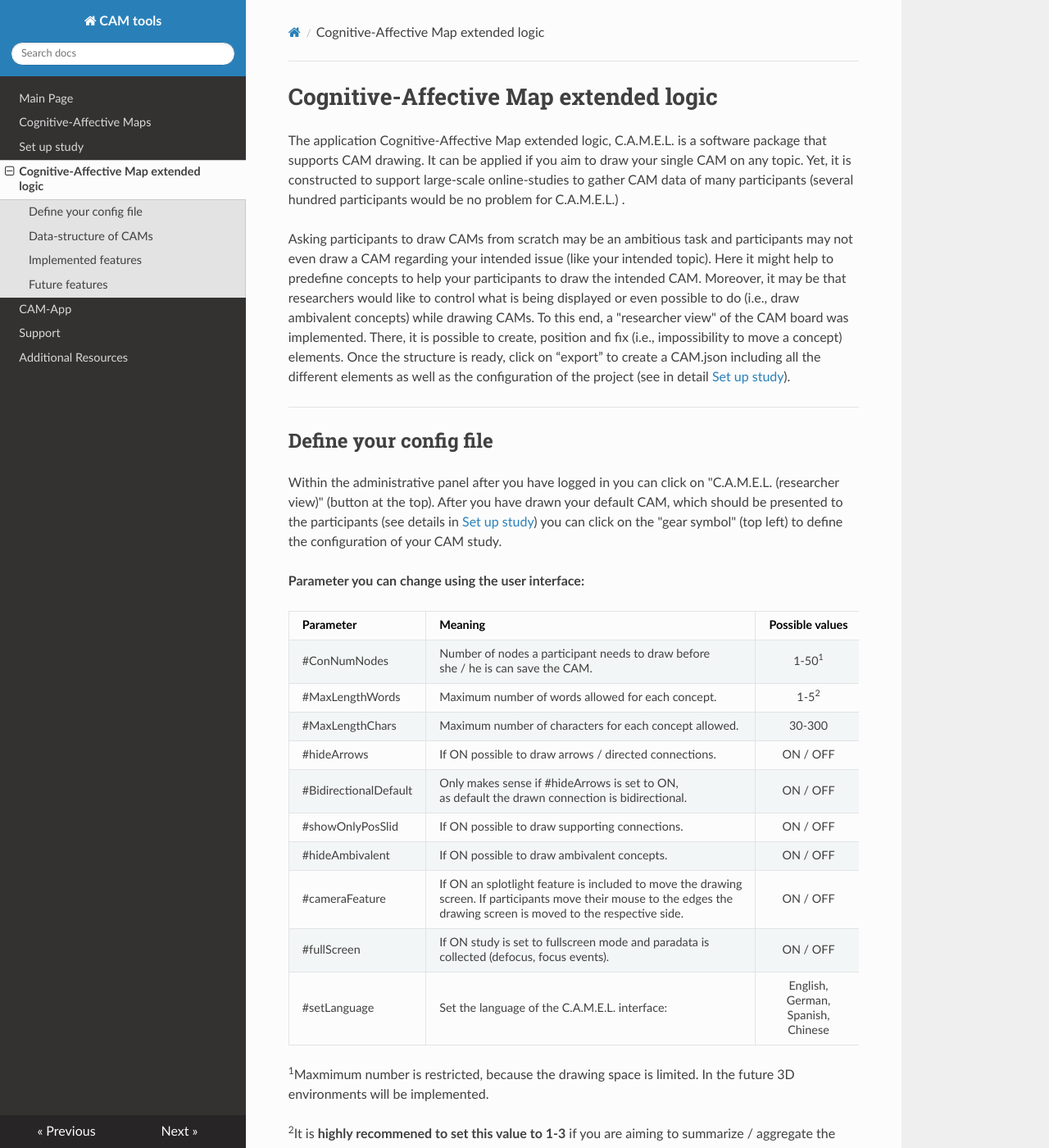
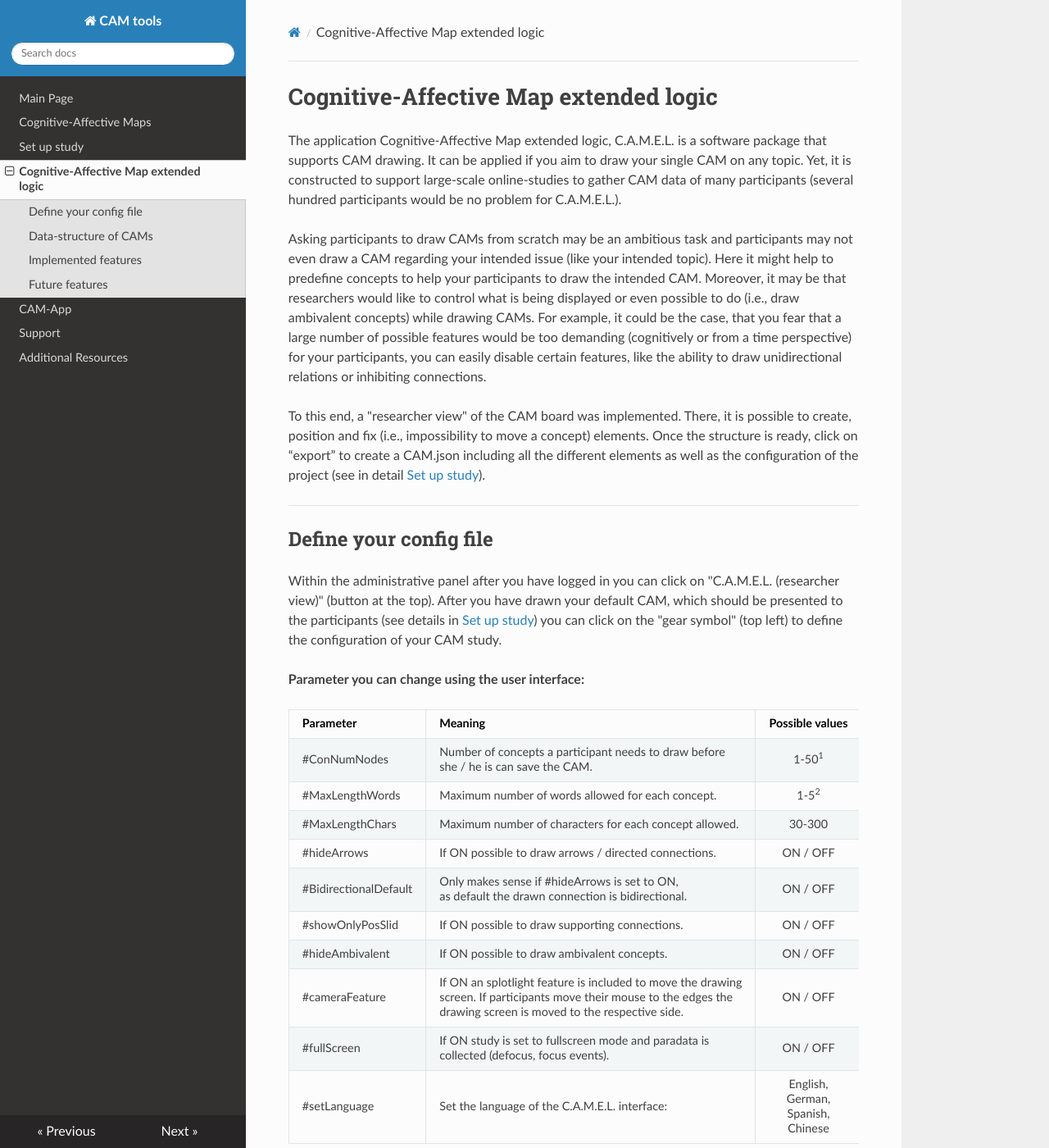
Before and after one commit to FennStatistics/CAMtools_documentation, an MkDocs documentation site: the page built from docs/Cognitive-Affective Map extended logic.md, in a window 1280 px wide and 1400 px high. Shown: the whole window at 82% size. Built offline with MkDocs 1.6.1, drawn with Linux system fonts in a browser that asks for light colours; nearby versions of some CDN libraries; some of the changed text lies outside the part shown.

Commit message:
multiple changes

```diff
--- a/docs/Cognitive-Affective Map extended logic.md
+++ b/docs/Cognitive-Affective Map extended logic.md
@@ -1,9 +1,11 @@
 Cognitive-Affective Map extended logic
 =====
 
-The application Cognitive-Affective Map extended logic, C.A.M.E.L. is a software package that supports CAM drawing. It can be applied if you aim to draw your single CAM on any topic. Yet, it is constructed to support large-scale online-studies to gather CAM data of many participants (several hundred participants would be no problem for C.A.M.E.L.) .
+The application Cognitive-Affective Map extended logic, C.A.M.E.L. is a software package that supports CAM drawing. It can be applied if you aim to draw your single CAM on any topic. Yet, it is constructed to support large-scale online-studies to gather CAM data of many participants (several hundred participants would be no problem for C.A.M.E.L.).
 
-Asking participants to draw CAMs from scratch may be an ambitious task and participants may not even draw a CAM regarding your intended issue (like your intended topic). Here it might help to predefine concepts to help your participants to draw the intended CAM. Moreover, it may be that researchers would like to control what is being displayed or even possible to do (i.e., draw ambivalent concepts) while drawing CAMs. To this end, a "researcher view" of the CAM board was implemented. There, it is possible to create, position and fix (i.e., impossibility to move a concept) elements. Once the structure is ready, click on “export” to create a CAM.json including all the different elements as well as the configuration of the project (see in detail [Set up study](Set up study.md)).
+Asking participants to draw CAMs from scratch may be an ambitious task and participants may not even draw a CAM regarding your intended issue (like your intended topic). Here it might help to predefine concepts to help your participants to draw the intended CAM. Moreover, it may be that researchers would like to control what is being displayed or even possible to do (i.e., draw ambivalent concepts) while drawing CAMs. For example, it could be the case, that you fear that a large number of possible features would be too demanding (cognitively or from a time perspective) for your participants, you can easily disable certain features, like the ability to draw unidirectional relations or inhibiting connections.
+
+To this end, a "researcher view" of the CAM board was implemented. There, it is possible to create, position and fix (i.e., impossibility to move a concept) elements. Once the structure is ready, click on “export” to create a CAM.json including all the different elements as well as the configuration of the project (see in detail [Set up study](Set up study.md)).
 
 
 ***
@@ -17,7 +19,7 @@
 
 | Parameter   |      Meaning      |  Possible values |
 |----------|:-------------|:------:|
-| #ConNumNodes    | Number of nodes a participant needs to draw before <br> she / he is can save the CAM. | 1-50<sup>1</sup> |
+| #ConNumNodes    | Number of concepts a participant needs to draw before <br> she / he is can save the CAM. | 1-50<sup>1</sup> |
 | #MaxLengthWords | Maximum number of words allowed for each concept.   |  1-5<sup>2</sup> |
 | #MaxLengthChars | Maximum number of characters for each concept allowed. | 30-300 |
 | #hideArrows | If ON possible to draw arrows / directed connections. | ON / OFF |
@@ -197,10 +199,8 @@
 Future features
 ----------------
 
-* currently we are implementing simultaneous collaboration in C.A.M.E.L., as such that more than one person can work on the identical CAM at the same time; sequential collaboration, whereby a CAM which is consecutively changed is already possible
-* we are implementing a graph database (e.g. Neo4j, which is implemented in Java)
-* within a collaboration project 3D visualizations of CAMs are set up (using Unity)
 
+Multiple extensions of the C.A.M.E.L. software are currently tested: currently we are implementing **simultaneous collaboration** in C.A.M.E.L., as such that more than one person can work on the identical CAM at the same time. Tweaking the software it was already possible to run **sequential collaboration studies**, whereby a CAM is consecutively changed. A **graphical database** (e.g. using Neo4j) was recently implemented. Using Neo4j queries can be made directly on summarized CAM data, e.g., “How often was the concept "own car" associated with "flexibility"?”. Finally **3D visualizations** for large CAMs are set up (e.g. using Unity also virtual reality experiment would be possible).
 
 <br>
 If you are missing a specific feature for your study and do not know how to implement it, we are happy to hear from you: <cam.contact@drawyourminds.de>
```
Also changed, not shown: docs/CAM-App.md (+8 -9 lines), docs/Set up study.md (+5 -1 lines).
